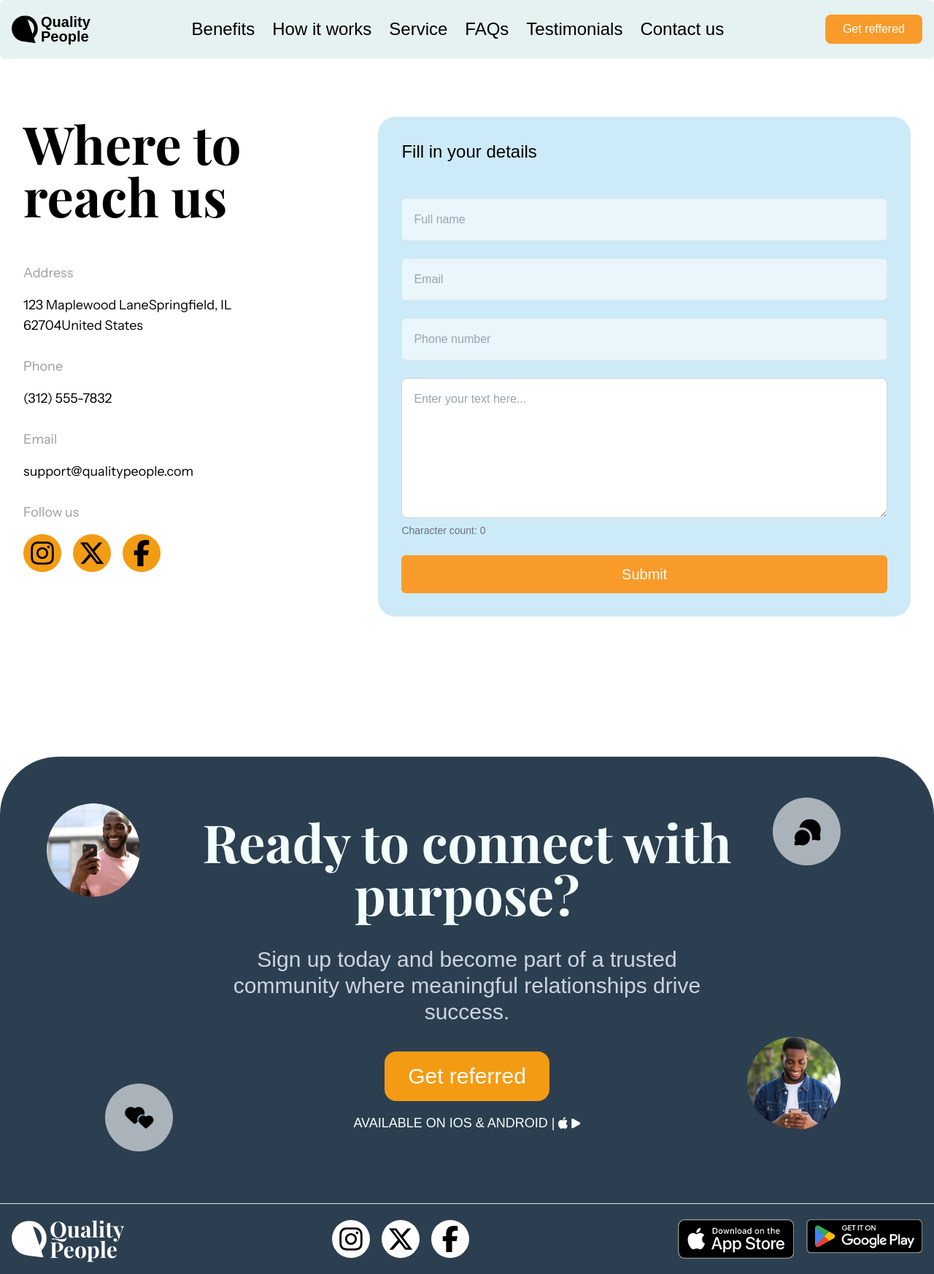
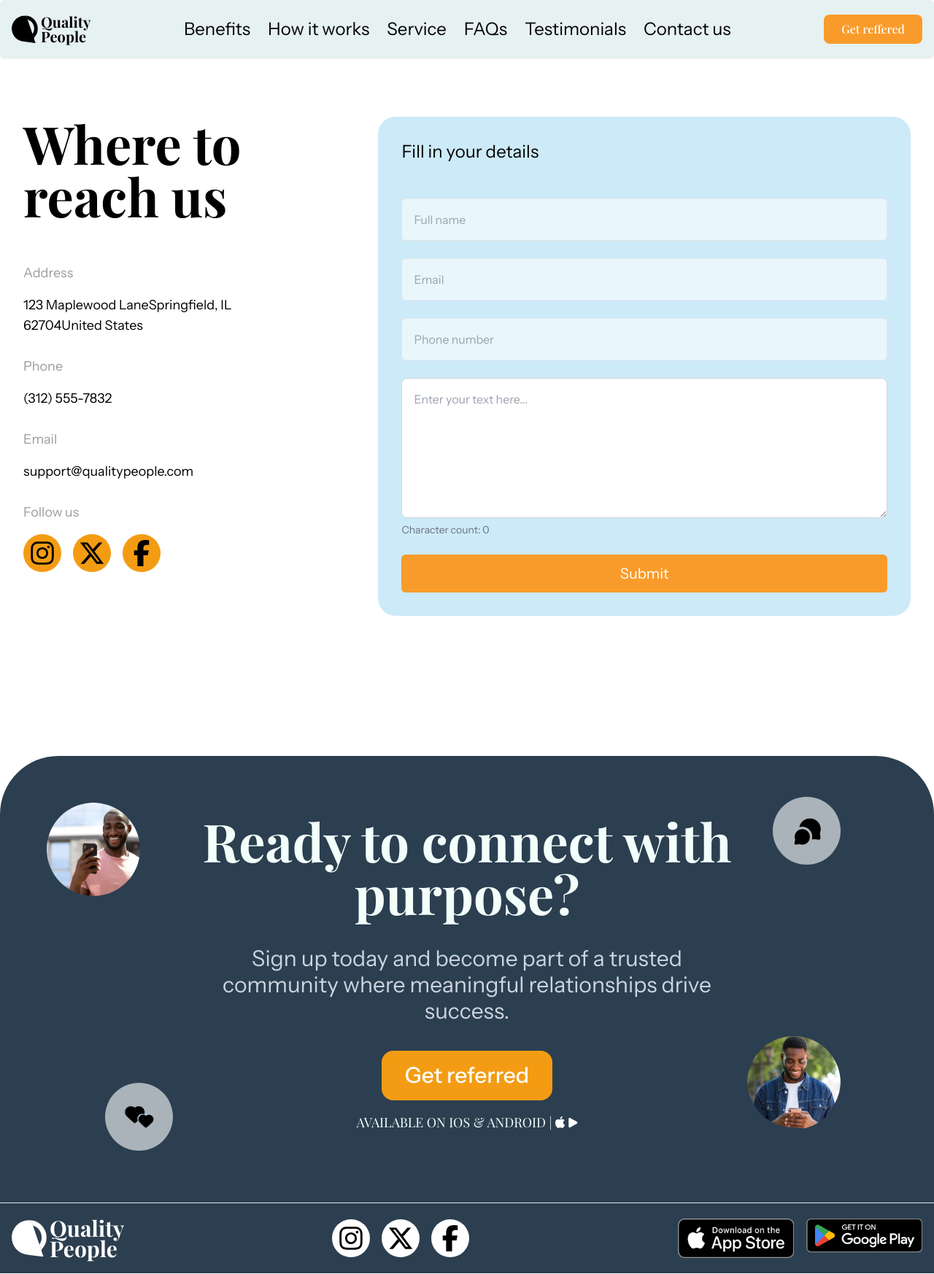
Before and after one commit to ayobamihybrid/quality_people, a Next.js app: page /contact-us in a window 1280 px wide. Shown: the whole page at 73% size. Built offline with nearby package versions, Linux system fonts and the light colour scheme; a web font is replaced by a local one.

Commit message:
fonts updated

```diff
--- a/src/app/components/FAQ.js
+++ b/src/app/components/FAQ.js
@@ -60,7 +60,7 @@ const FAQ = () => {
         </button>
       </div>
 
-      <div className="space-y-4">
+      <div className="space-y-4 font-instrument">
         {faqItems
           .filter((item) => item.category === activeCategory)
           .map((item, index) => (
--- a/src/app/components/HowItWorks.js
+++ b/src/app/components/HowItWorks.js
@@ -41,10 +41,10 @@ const HowItWorks = () => {
                 {item.step}
               </span>
             </div>
-            <h3 className="text-xl md:text-2xl 2xl:text-3xl font-bold mb-3">
+            <h3 className="font-instrument text-xl md:text-2xl 2xl:text-3xl font-bold mb-3">
               {item.title}
             </h3>
-            <p className="text-base md:text-lg 2xl:text-xl ">
+            <p className="font-instrument text-base md:text-lg 2xl:text-xl ">
               {item.description}
             </p>
           </div>
--- a/src/app/components/Navbar.js
+++ b/src/app/components/Navbar.js
@@ -98,7 +98,7 @@ const Navbar = () => {
               navlink.href.startsWith('/') ? navlink.href : `#${navlink.href}`
             }
             onClick={(e) => handleScroll(e, navlink.href)}
-            className="cursor-pointer hover:text-[#F99B2A] transition-colors duration-200"
+            className="font-instrument cursor-pointer hover:text-[#F99B2A] transition-colors duration-200"
           >
             <p>{navlink.title}</p>
           </a>
--- a/src/app/components/ReadyToConnect.js
+++ b/src/app/components/ReadyToConnect.js
@@ -56,12 +56,12 @@ const ReadyToConnect = () => {
         <h2 className="font-playfair text-3xl md:text-5xl xl:text-7xl font-bold">
           Ready to connect with purpose?
         </h2>
-        <p className="my-5 xl:my-9 text-slate-300 text-lg md:text-2xl xl:text-3xl mb-8 max-w-2xl mx-auto">
+        <p className="font-instrument my-5 xl:my-9 text-slate-300 text-lg md:text-2xl xl:text-3xl mb-8 max-w-2xl mx-auto">
           Sign up today and become part of a trusted community where meaningful
           relationships drive success.
         </p>
 
-        <button className="bg-[#f39c13] text-white px-5 md:px-8 py-2 md:py-4 rounded-2xl text-sm md:text-2xl xl:text-3xl font-medium hover:bg-[#f39d13a0] transition-colors mb-4">
+        <button className="bg-[#f39c13] text-white px-5 md:px-8 py-2 md:py-4 rounded-2xl text-sm md:text-2xl xl:text-3xl font-medium font-instrument hover:bg-[#f39d13a0] transition-colors mb-4">
           Get referred
         </button>
 
--- a/src/app/components/TestimonialSlider.js
+++ b/src/app/components/TestimonialSlider.js
@@ -40,7 +40,7 @@ const TestimonialSlider = ({ testimonials }) => {
             <div
               key={index}
               className={`
-                absolute w-full max-w-2xl p-8 2xl:p-14 rounded-lg transition-all duration-500 text-[#000]
+                absolute w-full max-w-2xl p-8 2xl:p-14 rounded-lg transition-all duration-500 text-[#000] font-instrument
                 ${
                   position === 0
                     ? 'z-20 opacity-100 scale-100 bg-[#8dceee]'
--- a/src/app/contact-us/page.js
+++ b/src/app/contact-us/page.js
@@ -36,7 +36,7 @@ const Contact = () => {
     <div className="bg-[#fff]">
       <div className="w-full max-w-[1440px] mx-auto flex flex-col lg:flex-row gap-5 xl:gap-0 lg:justify-between px-4 md:px-8 py-8 lg:py-20 text-[#000]">
         <div className="w-full xl:w-[35%] flex flex-col items-center lg:items-start">
-          <h1 className="max-w-sm lg:w-full font-playfair text-center lg:text-left text-3xl md:text-5xl xl:text-7xl font-bold">
+          <h1 className="max-w-sm lg:w-full text-center lg:text-left text-3xl md:text-5xl xl:text-7xl font-bold">
             Where to reach us
           </h1>
 
@@ -87,7 +87,7 @@ const Contact = () => {
         </div>
 
         <div className="w-full xl:w-[60%] bg-[#8dceee6f] rounded-3xl p-8">
-          <form onSubmit={handleSubmit} className="space-y-6">
+          <form onSubmit={handleSubmit} className="space-y-6 font-instrument">
             <h2 className="text-lg md:text-xl xl:text-2xl mb-6">
               Fill in your details
             </h2>
--- a/src/app/layout.js
+++ b/src/app/layout.js
@@ -40,7 +40,7 @@ export default function RootLayout({ children }) {
   return (
     <html lang="en">
       <body
-        className={`${geistSans.variable} ${geistMono.variable} ${playfair.variable} ${instrumentSans.variable} antialiased`}
+        className={`${geistSans.variable} ${geistMono.variable} ${playfair.variable} font-playfair ${instrumentSans.variable} antialiased`}
       >
         <Navbar />
         {children}
--- a/src/app/reffered/page.js
+++ b/src/app/reffered/page.js
@@ -216,7 +216,7 @@ const Reffered = () => {
         </div>
 
         <div className="w-full xl:w-[60%] bg-[#8dceee6f] rounded-3xl p-8">
-          <form onSubmit={handleSubmit} className="space-y-6">
+          <form onSubmit={handleSubmit} className="space-y-6 font-instrument">
             <h2 className="text-lg md:text-xl xl:text-2xl mb-6">
               Fill in your details
             </h2>
--- a/tailwind.config.mjs
+++ b/tailwind.config.mjs
@@ -12,6 +12,7 @@ export default {
         foreground: 'var(--foreground)',
       },
       fontFamily: {
+        sans: ['var(--font-playfair)'],
         playfair: ['var(--font-playfair)'],
         instrument: ['var(--font-instrument-sans)'],
       },
```
